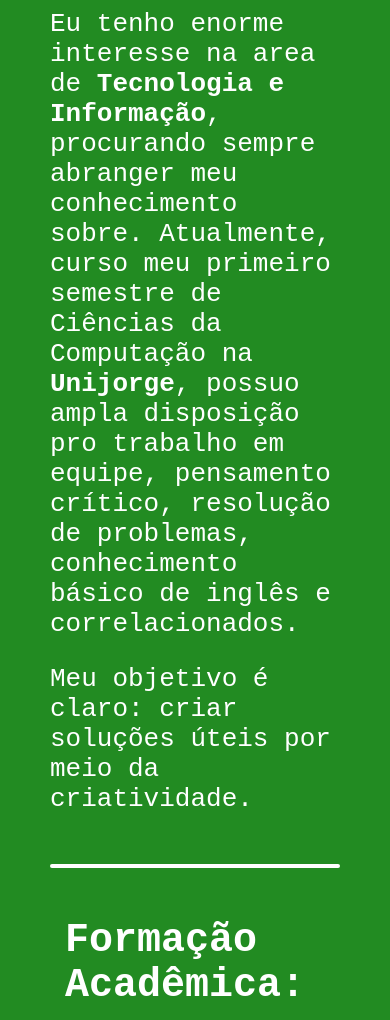
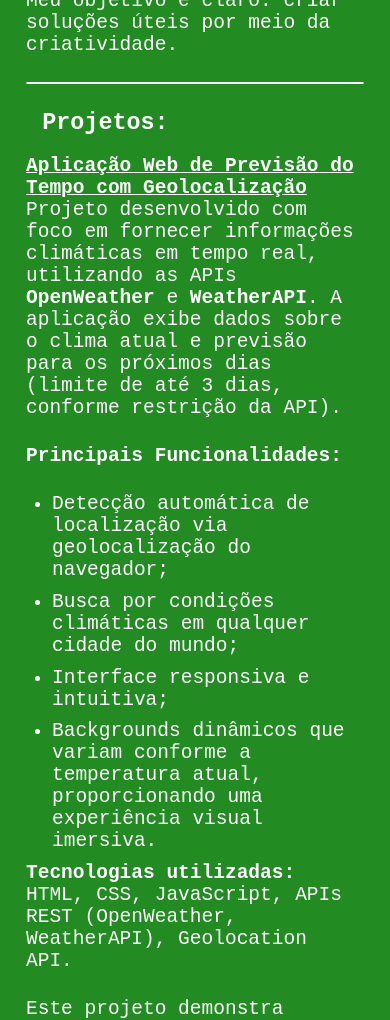
Before and after one commit to marquessyan/Portfolio, a plain HTML site: page index.html in a window 390 px wide. Shown: the part 611-1631 px from the top of the page. Drawn offline with Linux system fonts and the light colour scheme.

Commit message:
Responsividade Melhorada e Projeto Adicionado

```diff
--- a/index.html
+++ b/index.html
@@ -29,14 +29,30 @@
           <h3>Sobre Mim:</h3>
           <p>
             Eu tenho enorme interesse na area de
-            <strong>Tecnologia e Informação</strong>, procurando sempre abranger
-            meu conhecimento sobre. Atualmente, curso meu primeiro semestre de
-            Ciências da Computação na <strong>Unijorge</strong>, possuo ampla
-            disposição pro trabalho em equipe, pensamento crítico, resolução de
-            problemas, conhecimento básico de inglês e correlacionados.
+            <strong>Tecnologia e Informação</strong>, procurando sempre abranger meu conhecimento sobre. Atualmente, curso meu segundo semestre de Ciências da Computação na <strong>Unijorge</strong>,
+            possuo ampla disposição pro trabalho em equipe, pensamento crítico, resolução de problemas, conhecimento básico de inglês e correlacionados.
           </p>
+          <p>Meu objetivo é claro: criar soluções úteis por meio da criatividade.</p>
+        </section>
+        <hr />
+        <section>
+          <h3>Projetos:</h3>
+          <h4><a href="https://marquessyan.github.io/appClima/">Aplicação Web de Previsão do Tempo com Geolocalização</a></h4>
           <p>
-            Meu objetivo é claro: criar soluções úteis por meio da criatividade.
+            Projeto desenvolvido com foco em fornecer informações climáticas em tempo real, utilizando as APIs <b>OpenWeather</b> e <b>WeatherAPI</b>. A aplicação exibe dados sobre o clima atual e
+            previsão para os próximos dias (limite de até 3 dias, conforme restrição da API).
+          </p>
+          <b>Principais Funcionalidades:</b>
+          <ul>
+            <li>Detecção automática de localização via geolocalização do navegador;</li>
+            <li>Busca por condições climáticas em qualquer cidade do mundo;</li>
+            <li>Interface responsiva e intuitiva;</li>
+            <li>Backgrounds dinâmicos que variam conforme a temperatura atual, proporcionando uma experiência visual imersiva.</li>
+          </ul>
+          <p><b>Tecnologias utilizadas:</b> HTML, CSS, JavaScript, APIs REST (OpenWeather, WeatherAPI), Geolocation API.</p>
+          <p>
+            Este projeto demonstra habilidades em consumo de APIs externas, manipulação de dados JSON, integração com geolocalização e desenvolvimento de interfaces dinâmicas com foco na experiência
+            do usuário.
           </p>
         </section>
         <hr />
@@ -63,11 +79,7 @@
         <a href="https://github.com/marquessyan" target="_blank">Github</a>
       </div>
       <div>
-        <a
-          href="https://www.linkedin.com/in/yan-marques-soares-1b4127334/"
-          target="_blank"
-          >LinkedIn</a
-        >
+        <a href="https://www.linkedin.com/in/yan-marques-soares-1b4127334/" target="_blank">LinkedIn</a>
       </div>
       <div>Email: marquessyan@gmail.com</div>
       <div>Telefone: +55 71 98462-1982</div>
--- a/style.css
+++ b/style.css
@@ -3,6 +3,10 @@
   padding: 0;
   box-sizing: border-box;
   font-family: monospace;
+}
+
+html {
+  scroll-behavior: smooth;
 }
 
 body {
@@ -29,16 +33,16 @@ header > div {
 }
 
 header > div > div {
-  padding: 25px;
+  padding: 1.5em;
   text-align: center;
-  font-size: xx-large;
+  font-size: clamp(1rem, 3vw, 2rem);
 }
 
 nav {
   display: flex;
   flex-flow: column wrap;
   justify-content: center;
-  font-size: 32px;
+  font-size: clamp(1.5rem, 4vw, 2.5rem);
   text-align: center;
 }
 
@@ -52,25 +56,25 @@ nav a:hover {
 }
 
 main {
-  margin: 50px;
+  margin: clamp(2rem, 4vw, 4rem);
 }
 
 article {
-  font-size: xx-large;
+  font-size: clamp(1rem, 5vw, 2rem);
   width: 75%;
 }
 
 article section {
-  margin: 50px 0px;
+  margin: clamp(2rem, 4vw, 4rem) 0px;
 }
 
 article h3 {
-  margin: 20px 15px;
-  font-size: 40px;
+  margin: 1.5rem 1.25rem;
+  font-size: clamp(1.5rem, 6vw, 2.5rem);
 }
 
 article p {
-  margin: 25px 0px;
+  margin-bottom: 2rem;
 }
 
 article hr {
@@ -78,10 +82,18 @@ article hr {
   border-radius: 20px;
 }
 
+ul {
+  margin: 2rem 0 0 2rem;
+}
+
+ul li {
+  margin-bottom: 0.75rem;
+}
+
 footer {
   margin: 100px 0px 0px 0px;
   padding: 15px;
-  font-size: x-large;
+  font-size: clamp(0.75rem, 4vw, 1.75rem);
   display: flex;
   flex-flow: row wrap;
   justify-content: center;
@@ -101,7 +113,8 @@ footer .copyright {
   flex: 100%;
 }
 
-footer a {
+footer a,
+h4 a {
   text-decoration: underline;
 }
 
@@ -131,6 +144,12 @@ footer a {
   article {
     width: 100%;
   }
+  article hr {
+    border: 1px solid;
+  }
+  footer {
+    margin-top: 50px;
+  }
 }
 
 /* Extra large devices (large laptops and desktops, 1200px and up) */
```
